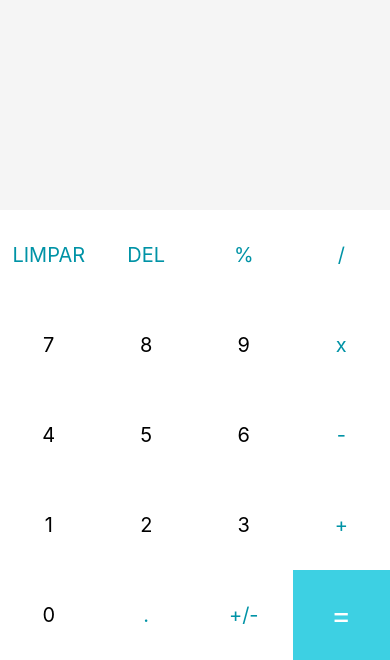
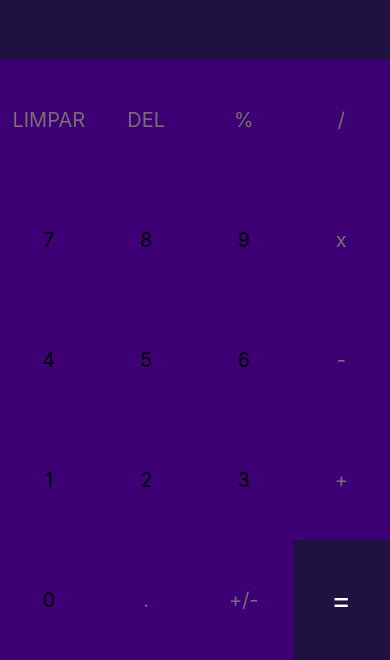
Before and after one commit to natalia-debug/calculator-UC13, a React Native app: screen / in a window 390 px wide. Shown: the part 184-844 px from the top of the page. Built offline with nearby package versions, Linux system fonts and the light colour scheme.

Commit message:
melhoria CORES DO APP

```diff
--- a/App.js
+++ b/App.js
@@ -84,12 +84,12 @@ export default function App() {
 
         {buttons.map((button) =>
           button === '=' ? // Mapeamento do botão =
-        <TouchableOpacity onPress={() => handleInput(button)} key={button} style={[styles.button, {backgroundColor: '#3dd0e3'}]}>
+        <TouchableOpacity onPress={() => handleInput(button)} key={button} style={[styles.button, {backgroundColor: '#1E1240'}]}>
           <Text style={[styles.textButton, {color: "white", fontSize: 30}]}>{button}</Text>
         </TouchableOpacity>
           : // Mapeamento dos outros botões
           <TouchableOpacity onPress={() => handleInput(button)} key={button} style={styles.button}>
-            <Text style={[styles.textButton, {color: typeof(button) === 'number' ? 'black': '#0093a6'}]}>{button}</Text>
+            <Text style={[styles.textButton, {color: typeof(button) === 'number' ? 'black': '#776F72'}]}>{button}</Text>
           </TouchableOpacity>
         )}
       </View>
@@ -105,17 +105,17 @@ const styles = StyleSheet.create({
   results: {
     flex: 2,
     justifyContent: "center",
-    backgroundColor: "#f5f5f5"
+    backgroundColor: "#1e1240"
   },
   resultText: {
-    color: "#282F38",
+    color: "white",
     fontSize: 32,
     fontWeight: "bold",
     padding: 12,
     textAlign: "right"
   },
   historyText:{
-    color: "#7c7c7c",
+    color: "#776f72",
     fontSize: 20,
     marginRight: 10,
     alignSelf: 'flex-end',
@@ -125,11 +125,11 @@ const styles = StyleSheet.create({
     flexWrap: 'wrap',
   },
   button: {
-    backgroundColor: 'white',
+    backgroundColor: '#3d0075',
     alignItems: 'center',
     justifyContent: 'center',
     minWidth: 90,
-    minHeight: 90,
+    minHeight: 120,
     flex: 2,
   },
   textButton: {
```
